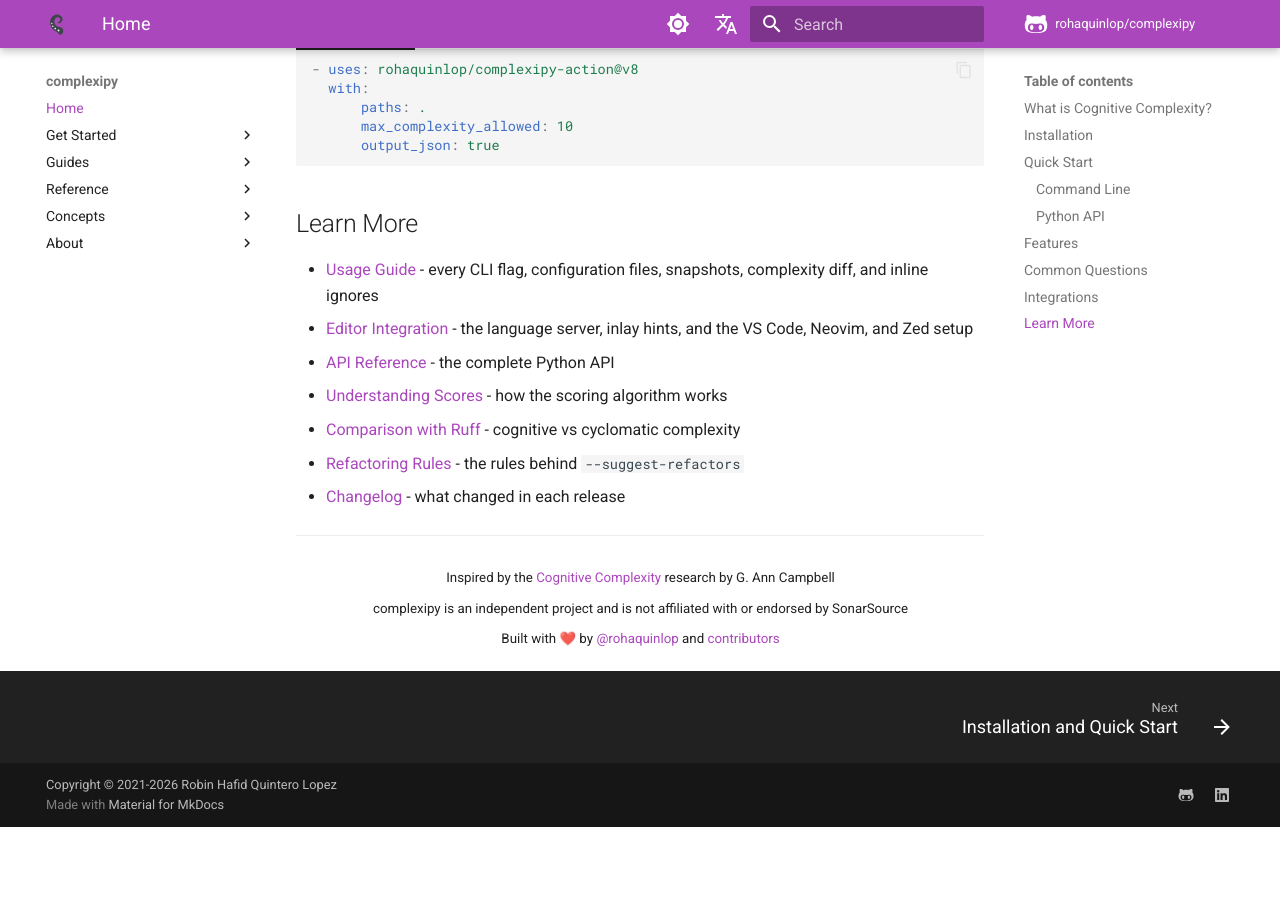
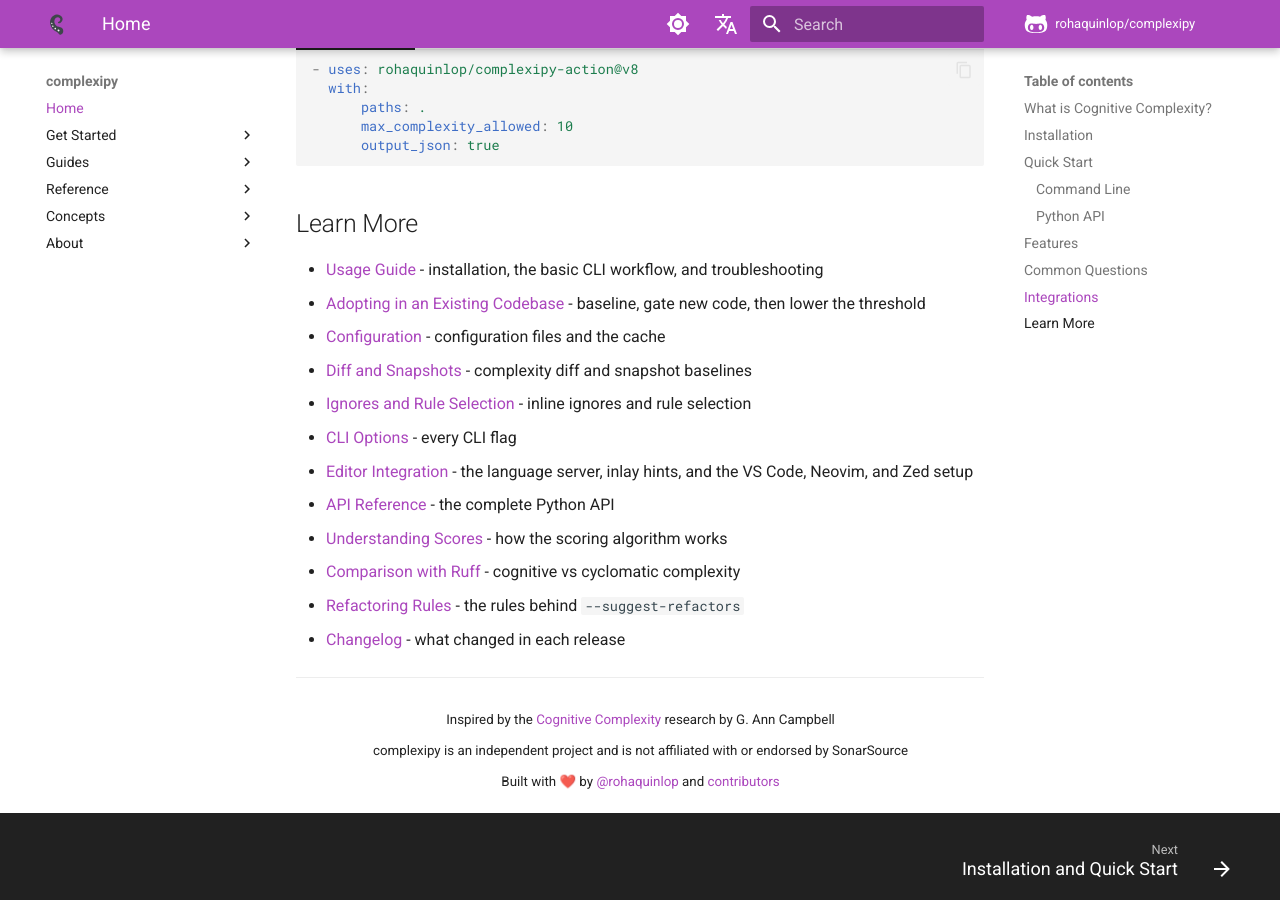
Before and after one commit to rohaquinlop/complexipy, an MkDocs documentation site: the page built from docs/index.md, in a window 1280 px wide and 900 px high, scrolled down 3434 px. Built offline with MkDocs 1.6.1 and Material for MkDocs 9.7.7, drawn with Linux system fonts in a browser that asks for light colours; comment, search, counter and statistics services are not loaded; before the commit the page ends 4261 px from its top, so only the background shows below that.

Commit message:
docs(site): point the Learn More lists at the split pages

```diff
--- a/docs/index.md
+++ b/docs/index.md
@@ -217,7 +217,12 @@ No. complexipy is an independent project inspired by G. Ann Campbell's research,
 
 ## Learn More
 
-- [Usage Guide](usage-guide.md) - every CLI flag, configuration files, snapshots, complexity diff, and inline ignores
+- [Usage Guide](usage-guide.md) - installation, the basic CLI workflow, and troubleshooting
+- [Adopting in an Existing Codebase](adoption.md) - baseline, gate new code, then lower the threshold
+- [Configuration](configuration.md) - configuration files and the cache
+- [Diff and Snapshots](diff-and-snapshots.md) - complexity diff and snapshot baselines
+- [Ignores and Rule Selection](ignores.md) - inline ignores and rule selection
+- [CLI Options](cli-reference.md) - every CLI flag
 - [Editor Integration](editors.md) - the language server, inlay hints, and the VS Code, Neovim, and Zed setup
 - [API Reference](api-reference.md) - the complete Python API
 - [Understanding Scores](understanding-scores.md) - how the scoring algorithm works
```
Also changed, not shown: README.md (+6 -1 lines), docs/es/index.md (+6 -1 lines).
